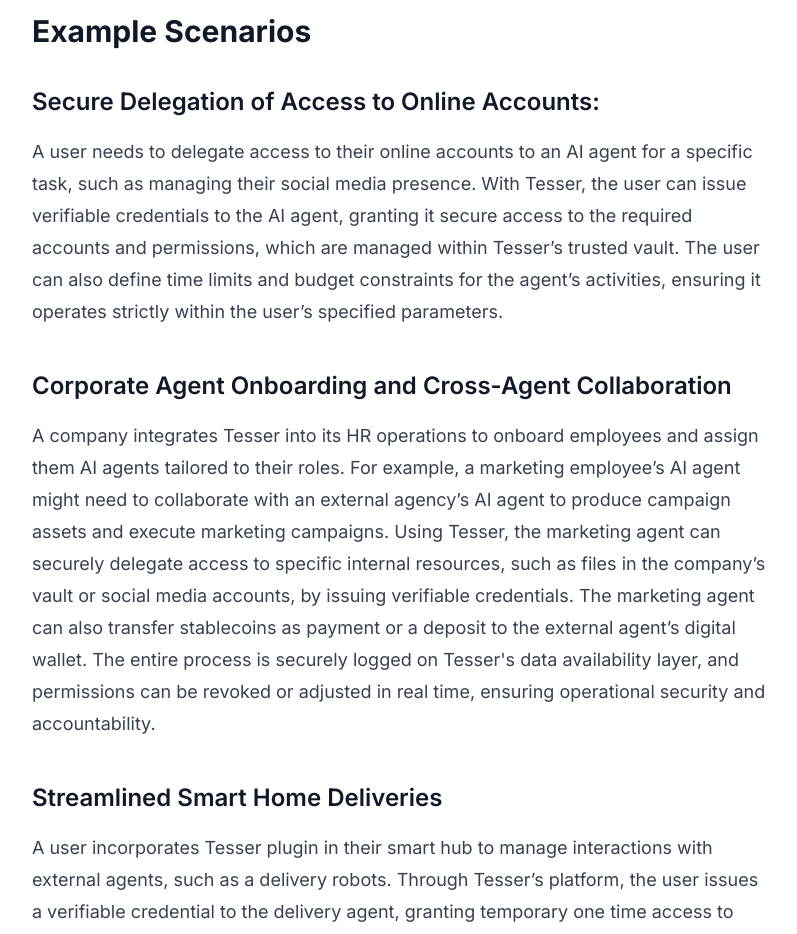
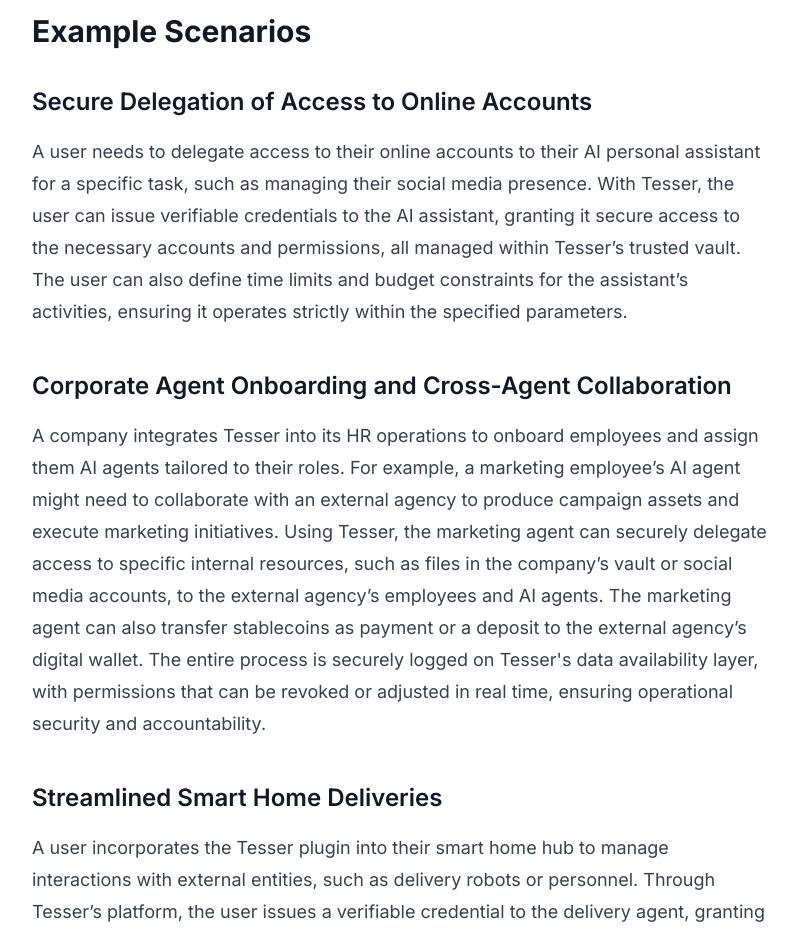
Before and after one commit to hamidra/Tesser-Website, a Next.js app: page /vision in a window 1280 px wide. Shown: the part 4320-5254 px from the top of the page, without its empty margins (239-1036 px from the left). Built offline with nearby package versions, Linux system fonts and the light colour scheme.

Commit message:
edit vision

```diff
--- a/src/app/vision/page.mdx
+++ b/src/app/vision/page.mdx
@@ -63,17 +63,17 @@
 
 ## Example Scenarios
 
-### Secure Delegation of Access to Online Accounts:
+### Secure Delegation of Access to Online Accounts
 
-A user needs to delegate access to their online accounts to an AI agent for a specific task, such as managing their social media presence. With Tesser, the user can issue verifiable credentials to the AI agent, granting it secure access to the required accounts and permissions, which are managed within Tesser’s trusted vault. The user can also define time limits and budget constraints for the agent’s activities, ensuring it operates strictly within the user’s specified parameters.
+A user needs to delegate access to their online accounts to their AI personal assistant for a specific task, such as managing their social media presence. With Tesser, the user can issue verifiable credentials to the AI assistant, granting it secure access to the necessary accounts and permissions, all managed within Tesser’s trusted vault. The user can also define time limits and budget constraints for the assistant’s activities, ensuring it operates strictly within the specified parameters.
 
 ### Corporate Agent Onboarding and Cross-Agent Collaboration
 
-A company integrates Tesser into its HR operations to onboard employees and assign them AI agents tailored to their roles. For example, a marketing employee’s AI agent might need to collaborate with an external agency’s AI agent to produce campaign assets and execute marketing campaigns. Using Tesser, the marketing agent can securely delegate access to specific internal resources, such as files in the company’s vault or social media accounts, by issuing verifiable credentials. The marketing agent can also transfer stablecoins as payment or a deposit to the external agent’s digital wallet. The entire process is securely logged on Tesser's data availability layer, and permissions can be revoked or adjusted in real time, ensuring operational security and accountability.
+A company integrates Tesser into its HR operations to onboard employees and assign them AI agents tailored to their roles. For example, a marketing employee’s AI agent might need to collaborate with an external agency to produce campaign assets and execute marketing initiatives. Using Tesser, the marketing agent can securely delegate access to specific internal resources, such as files in the company’s vault or social media accounts, to the external agency’s employees and AI agents. The marketing agent can also transfer stablecoins as payment or a deposit to the external agency’s digital wallet. The entire process is securely logged on Tesser's data availability layer, with permissions that can be revoked or adjusted in real time, ensuring operational security and accountability.
 
 ### Streamlined Smart Home Deliveries
 
-A user incorporates Tesser plugin in their smart hub to manage interactions with external agents, such as a delivery robots. Through Tesser’s platform, the user issues a verifiable credential to the delivery agent, granting temporary one time access to their smart lock. The credential allows the delivery agent to unlock the door and deliver the package securely. Once the delivery is completed, the credential automatically expires, ensuring their home remains secure.
+A user incorporates the Tesser plugin into their smart home hub to manage interactions with external entities, such as delivery robots or personnel. Through Tesser’s platform, the user issues a verifiable credential to the delivery agent, granting temporary, one-time access to their smart lock. The credential allows the delivery agent to unlock the door and deliver the package securely. Once the delivery is completed, the credential automatically expires, ensuring continued security and peace of mind.
 
 By building Tesser's authentication and authorization layer on top of an open and interoperable trust layer based on Decentralized Identities and Verifiable Credentials infrastructure, we can enable a wide range of use cases that require secure interactions between agents and users across different personal and enterprise trust domains and devices with seamless integration and security.
 Tesser's decentralized data availability layer and trustless ledger ensure that all partners remain in control, allowing them to monitor access permissions across their chain of trust and securely revoke them at any time in response to misbehavior by internal or external agents. This trustless integrated approach provides robust security and accountability.
```
